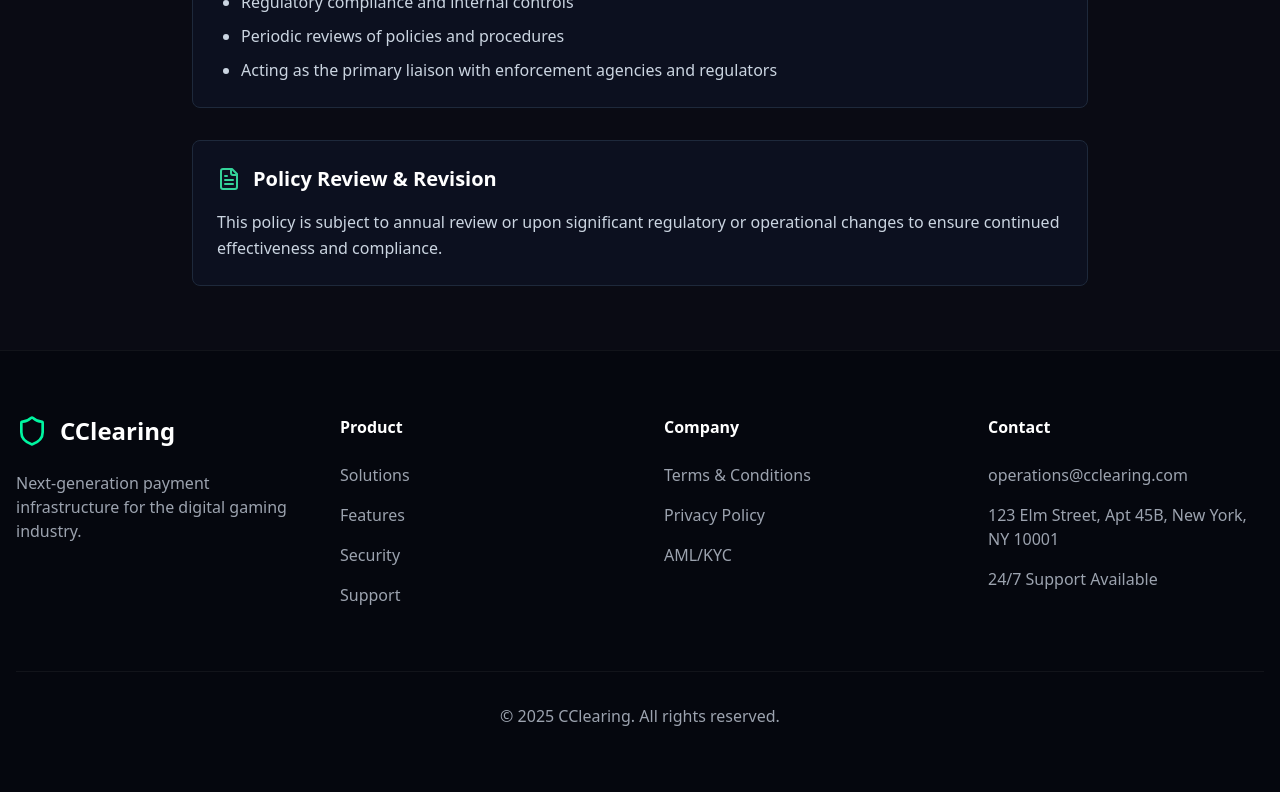
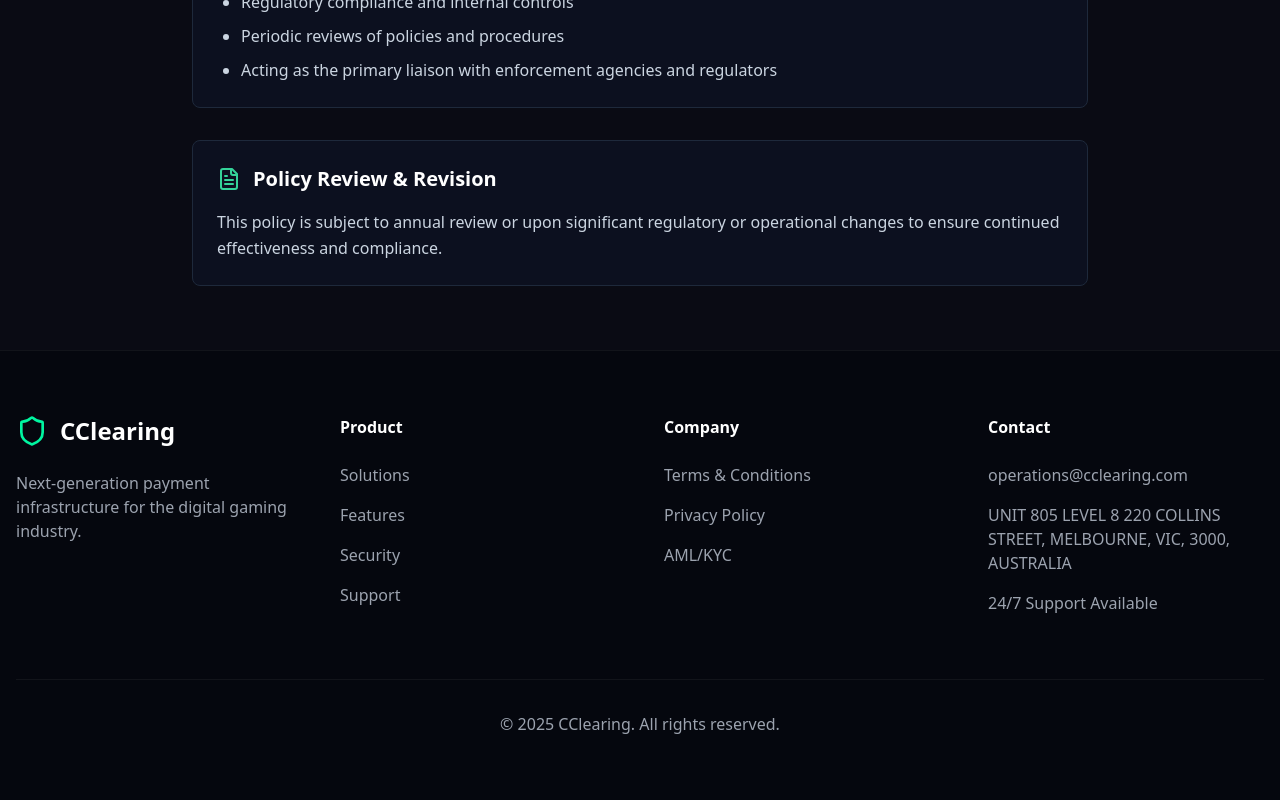
Before and after one commit to martinmiltonmartinez/cclearing, a React (Vite) app: page /aml in a window 1280 px wide. Shown: the part 2922-3722 px from the top of the page. Built offline with nearby package versions, Linux system fonts and the light colour scheme.

Commit message:
Update Footer.tsx

```diff
--- a/src/components/Footer.tsx
+++ b/src/components/Footer.tsx
@@ -30,7 +30,7 @@ const Footer = () => {
    title: "Contact",
    links: [
     { name: "Email", value: "operations@cclearing.com" },
-    { name: "Address", value: "123 Elm Street, Apt 45B, New York, NY 10001" },
+    { name: "Address", value: "UNIT 805 LEVEL 8 220 COLLINS STREET, MELBOURNE, VIC, 3000, AUSTRALIA" },
     { name: "Availability", value: "24/7 Support Available" },
    ],
   },
```
